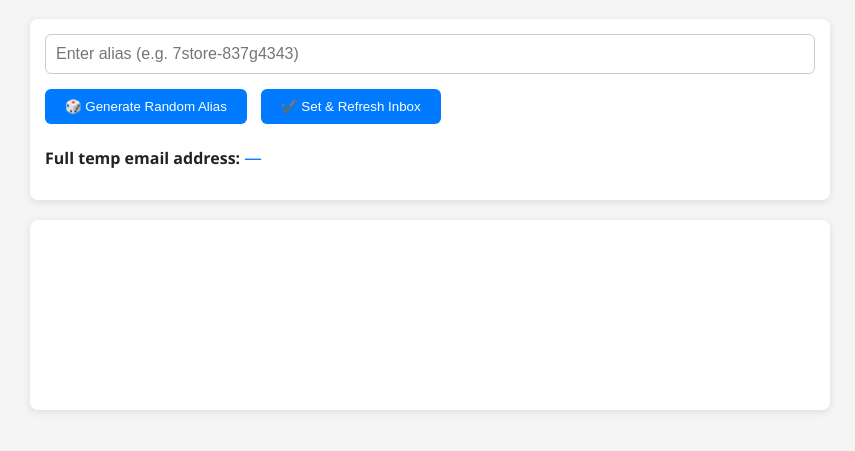
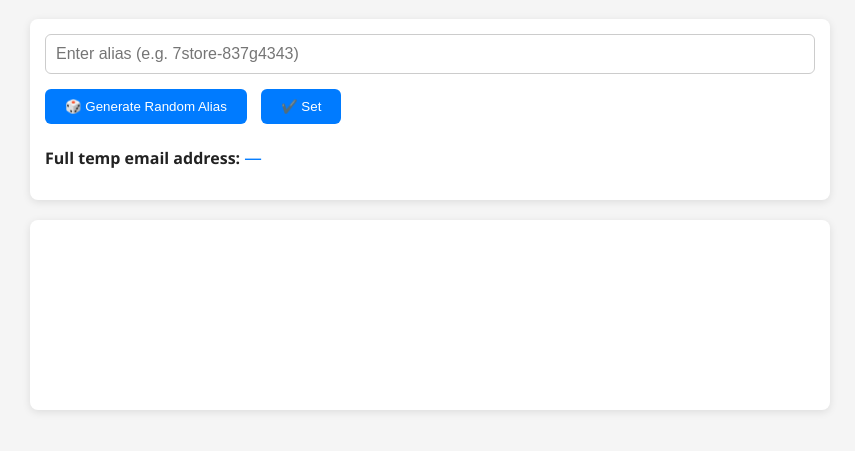
Before and after one commit to 7storeforgaming/7storetemp, a plain HTML site: page index.html in a window 1280 px wide. Shown: the part 97-548 px from the top of the page, without its empty margins (210-1065 px from the left). Drawn offline with Linux system fonts and the light colour scheme.

Commit message:
Update index.html

```diff
--- a/index.html
+++ b/index.html
@@ -84,7 +84,7 @@
   <div id="email-box">
     <input type="text" id="custom-alias" placeholder="Enter alias (e.g. 7store-837g4343)" />
     <button id="random-btn">🎲 Generate Random Alias</button>
-    <button id="set-email-btn">✔️ Set & Refresh Inbox</button>
+    <button id="set-email-btn">✔️ Set </button>
     <p>
       <strong>Full temp email address:</strong>
       <span id="temp-email" style="font-size: 1.1em; color: #007bff;">—</span>
```
